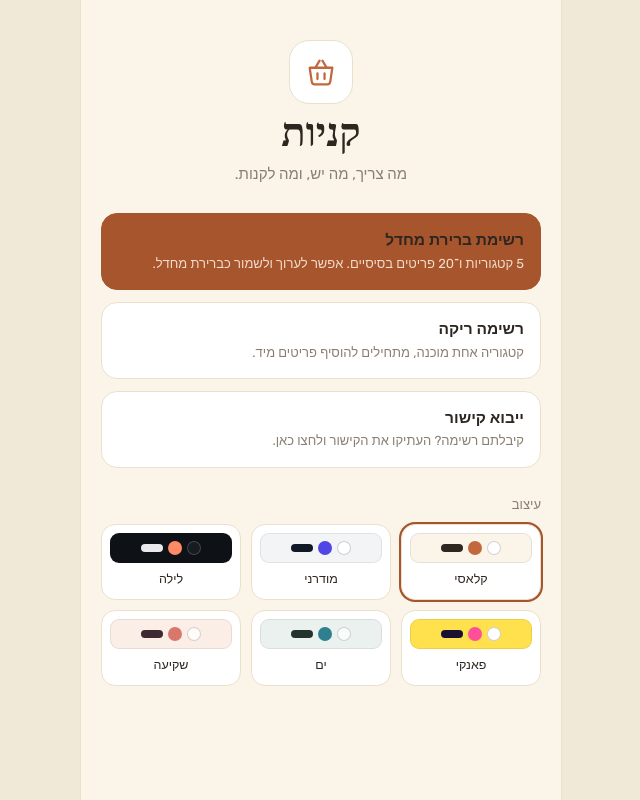
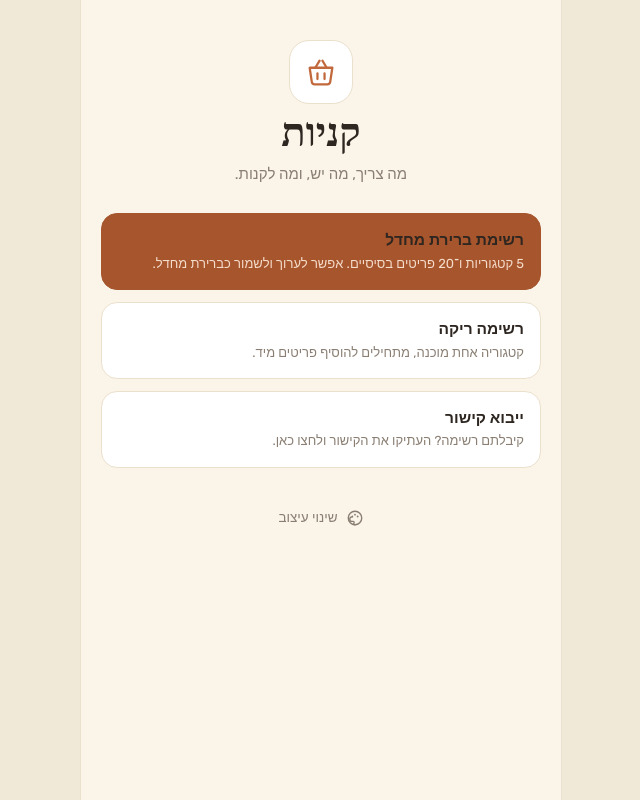
Before and after one commit to yuvalbigel-p/kniot, a React (Vite) app: page /#/welcome in a window 1280 px wide. Shown: the whole page, without its empty margins (319-959 px from the left). Built offline with nearby package versions, Linux system fonts and the light colour scheme; a web font is replaced by a local one.

Commit message:
Hide skins behind a button on the home screen
Co-Authored-By: Claude Sonnet 5.5 <noreply@anthropic.com>

```diff
--- a/src/screens/Welcome.tsx
+++ b/src/screens/Welcome.tsx
@@ -11,6 +11,7 @@ export function WelcomeScreen() {
   const { should, setShould, replaceShould, defaultList, lastTab, askConfirm, showToast } = useStore();
   const [paste, setPaste] = useState(false);
   const [theme, setTheme] = useState(loadTheme);
+  const [skinsOpen, setSkinsOpen] = useState(false);
 
   const apply = (s: ShouldList, msg?: string) => {
     const run = () => { should ? replaceShould(s) : setShould(s); if (msg) showToast(msg); go('should', true); };
@@ -47,8 +48,12 @@ export function WelcomeScreen() {
           <button className="choice" onClick={() => setPaste(true)}><b>ייבוא קישור</b><span>קיבלתם רשימה? העתיקו את הקישור ולחצו כאן.</span></button>
         </div>
         <div className="skins">
-          <h2>עיצוב</h2>
-          <div className="skin-grid">
+          <button className="link-btn skins-toggle" aria-expanded={skinsOpen} aria-controls="skin-grid" onClick={() => setSkinsOpen((v) => !v)}>
+            <Svg size={18}><circle cx="12" cy="12" r="9" /><circle cx="8.5" cy="10" r="1.2" fill="currentColor" stroke="none" /><circle cx="12" cy="7.5" r="1.2" fill="currentColor" stroke="none" /><circle cx="15.5" cy="10" r="1.2" fill="currentColor" stroke="none" /><path d="M12 21c-1.5 0-2-1.2-1.4-2.4.5-1 0-2.1-1.1-2.1H8a3 3 0 010-6" /></Svg>
+            {skinsOpen ? 'הסתרת עיצובים' : 'שינוי עיצוב'}
+          </button>
+          {skinsOpen && (
+            <div className="skin-grid" id="skin-grid">
               {THEMES.map((t) => (
                 <button key={t.id} className="skin" aria-pressed={theme === t.id} onClick={() => pick(t.id)}>
                   <span className="swatch" style={{ background: t.bg }} aria-hidden="true">
@@ -60,6 +65,7 @@ export function WelcomeScreen() {
                 </button>
               ))}
             </div>
+          )}
         </div>
         {isIOSBrowser() && (
           <div className="hint"><ShareIcon size={18} /><span>להוספה למסך הבית: שיתוף ← הוסף למסך הבית</span></div>
--- a/src/styles.css
+++ b/src/styles.css
@@ -217,7 +217,9 @@ textarea.field { block-size: 96px; padding-block: 12px; resize: none; direction:
 
 /* home */
 .back-row { display: flex; justify-content: flex-start; margin: -20px 0 -14px; }
-.skins h2 { font-size: 13px; font-weight: 500; color: var(--ink-soft); margin-block-end: 10px; }
+.skins { display: flex; flex-direction: column; align-items: center; gap: 12px; }
+.skins .skin-grid { align-self: stretch; }
+.skins-toggle { display: inline-flex; align-items: center; gap: 8px; color: var(--ink-soft); font-size: 13.5px; align-self: center; }
 .skin-grid { display: grid; grid-template-columns: repeat(3, minmax(0, 1fr)); gap: 10px; }
 .skin { background: var(--card); border: var(--bw) solid var(--line); border-radius: var(--r-ctl); padding: 8px 8px 10px; display: flex; flex-direction: column; align-items: center; gap: 7px; font-size: 12.5px; font-weight: 500; min-block-size: 76px; }
 .skin[aria-pressed='true'] { box-shadow: 0 0 0 2px var(--accent-strong); }
```
Lines whose indentation alone changed are shown as unchanged.
